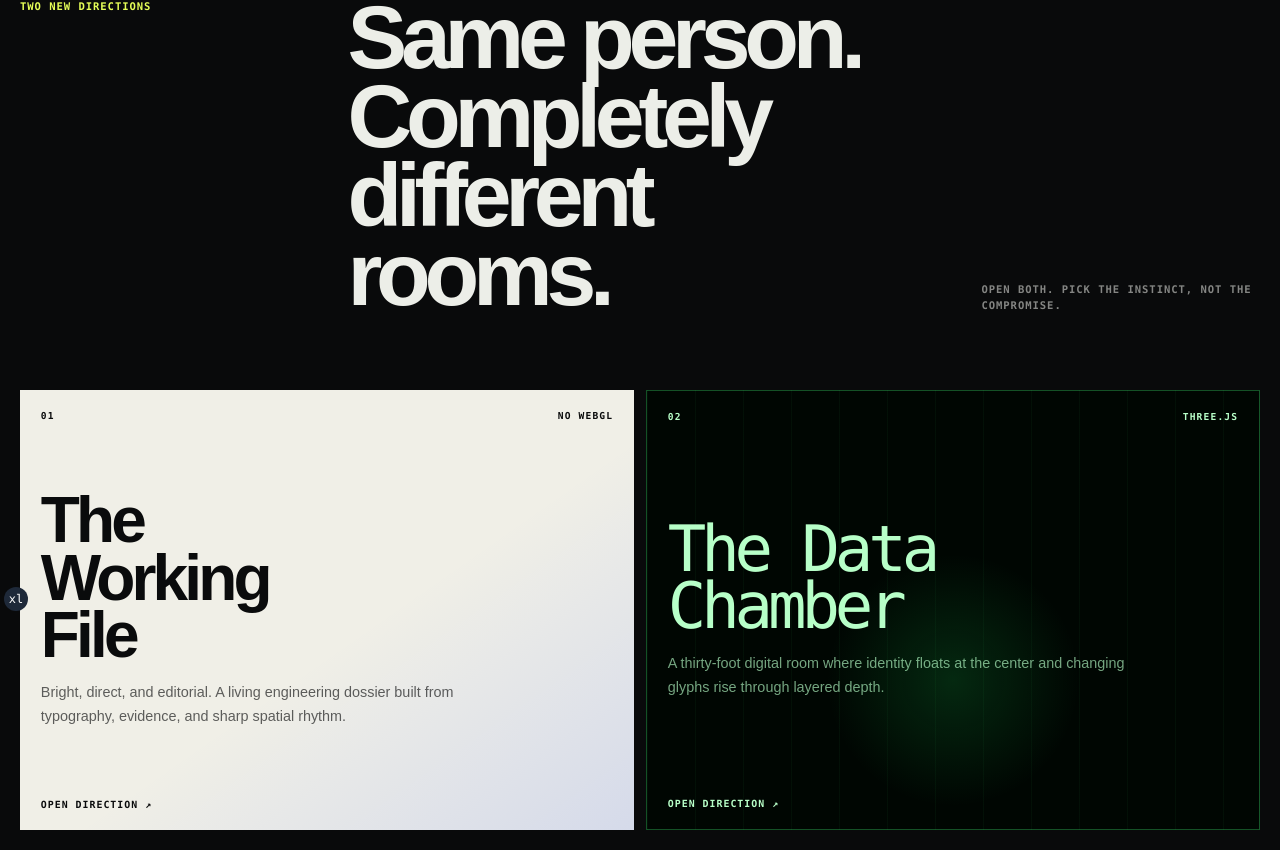
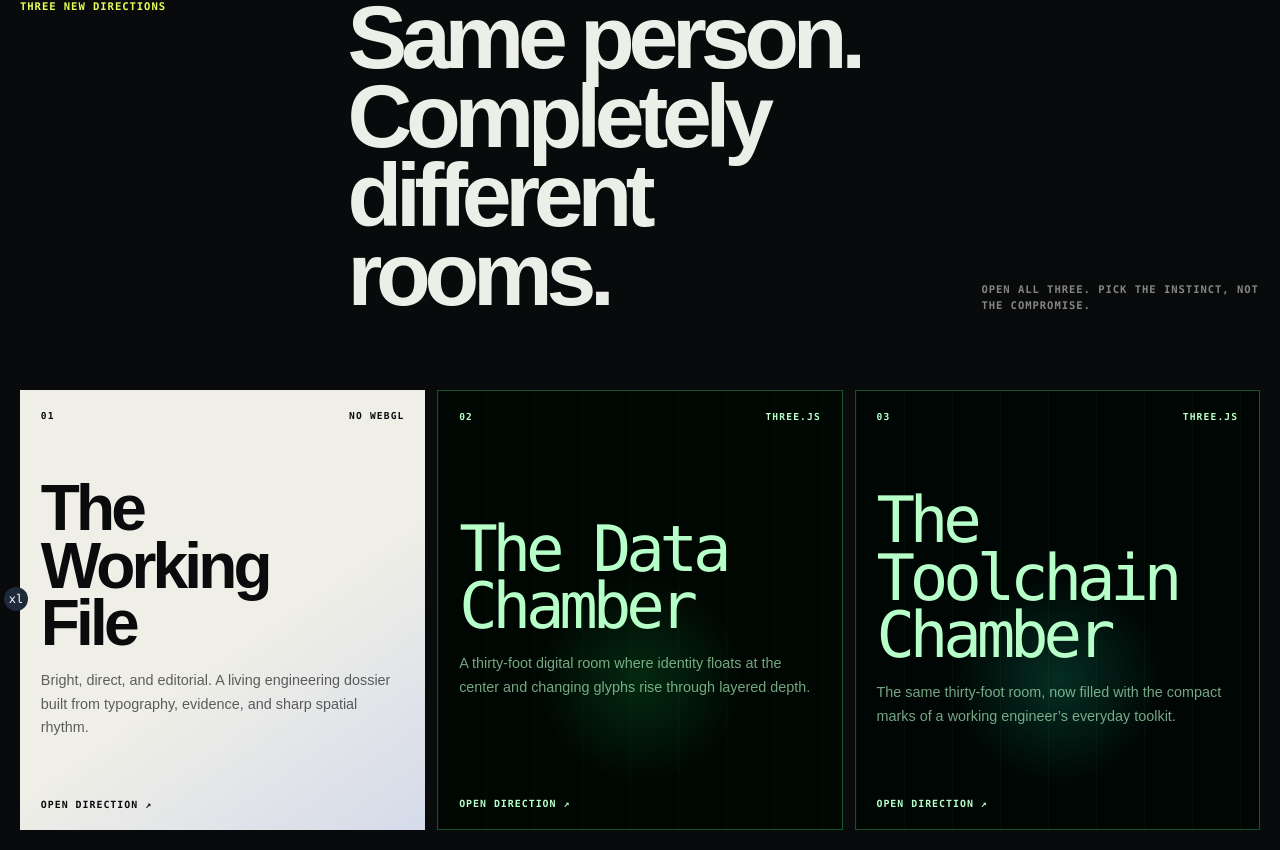
Before and after one commit to DBULL7/personal-site, a Next.js app: page /directions in a window 1280 px wide. Shown: the part 185-1035 px from the top of the page. Built offline with nearby package versions, Linux system fonts and the light colour scheme; no server answers.

Commit message:
add toolchain matrix chamber direction

```diff
--- a/app/directions/directions.module.css
+++ b/app/directions/directions.module.css
@@ -73,7 +73,7 @@
   display: grid;
   width: min(100%, 88rem);
   margin: 0 auto;
-  grid-template-columns: repeat(2, 1fr);
+  grid-template-columns: repeat(3, 1fr);
   gap: 0.75rem;
 }
 
@@ -97,7 +97,8 @@
     linear-gradient(145deg, transparent 55%, rgba(31, 78, 255, 0.13)), #f0efe7;
 }
 
-.matrixCard {
+.matrixCard,
+.toolkitCard {
   border: 1px solid rgba(67, 255, 123, 0.3);
   color: #b7ffc8;
   background:
@@ -112,6 +113,21 @@
       transparent 30%
     ),
     #000602;
+}
+
+.toolkitCard {
+  background:
+    repeating-linear-gradient(
+      90deg,
+      rgba(67, 255, 123, 0.04) 0 1px,
+      transparent 1px 3rem
+    ),
+    radial-gradient(
+      circle at 50% 66%,
+      rgba(31, 255, 196, 0.16),
+      transparent 30%
+    ),
+    #000604;
 }
 
 .cardTopline {
@@ -136,7 +152,8 @@
   letter-spacing: -0.06em;
 }
 
-.matrixCard h2 {
+.matrixCard h2,
+.toolkitCard h2 {
   font-family: ui-monospace, SFMono-Regular, Menlo, monospace;
   font-weight: 500;
   letter-spacing: -0.08em;
@@ -179,6 +196,16 @@
   }
 }
 
+@media (min-width: 761px) and (max-width: 1060px) {
+  .grid {
+    grid-template-columns: repeat(2, 1fr);
+  }
+
+  .toolkitCard {
+    grid-column: 1 / -1;
+  }
+}
+
 @media (prefers-reduced-motion: reduce) {
   .card {
     transition: none;
--- a/app/directions/matrix/matrix-direction-experience.tsx
+++ b/app/directions/matrix/matrix-direction-experience.tsx
@@ -12,12 +12,19 @@ const details = [
   ['CLIENTS', 'APPLE / CHICK-FIL-A']
 ] as const
 
-export function MatrixDirectionExperience() {
+type MatrixDirectionExperienceProps = {
+  variant?: 'matrix' | 'toolkit'
+}
+
+export function MatrixDirectionExperience({
+  variant = 'matrix'
+}: MatrixDirectionExperienceProps) {
   const [paused, setPaused] = useState(false)
+  const isToolkit = variant === 'toolkit'
 
   return (
     <main className={styles.page}>
-      <MatrixChamber paused={paused} />
+      <MatrixChamber paused={paused} glyphSet={variant} />
       <div className={styles.scanlines} aria-hidden="true" />
       <div className={styles.vignette} aria-hidden="true" />
 
@@ -25,9 +32,13 @@ export function MatrixDirectionExperience() {
         <Link href="/" className={styles.brand}>
           DB://
         </Link>
-        <span>DIRECTION_02 / THREE.JS</span>
+        <span>DIRECTION_{isToolkit ? '03' : '02'} / THREE.JS</span>
         <nav aria-label="Design direction navigation">
-          <Link href="/directions/editorial">01_NO_WEBGL</Link>
+          {isToolkit ? (
+            <Link href="/directions/matrix">02_MATRIX</Link>
+          ) : (
+            <Link href="/directions/editorial">01_NO_WEBGL</Link>
+          )}
           <Link href="/directions">EXIT_STUDY</Link>
         </nav>
       </header>
@@ -73,7 +84,9 @@ export function MatrixDirectionExperience() {
           <i />
           <span>FAR</span>
         </div>
-        <small>ASCII / KANA / NUMERIC</small>
+        <small>
+          {isToolkit ? 'REACT / NODE / TS / AI' : 'ASCII / KANA / NUMERIC'}
+        </small>
       </aside>
 
       <div className={styles.controls}>
@@ -82,7 +95,13 @@ export function MatrixDirectionExperience() {
           aria-pressed={paused}
           onClick={() => setPaused((current) => !current)}
         >
-          {paused ? 'RESUME_RAIN' : 'PAUSE_RAIN'}
+          {paused
+            ? isToolkit
+              ? 'RESUME_FLOW'
+              : 'RESUME_RAIN'
+            : isToolkit
+              ? 'PAUSE_FLOW'
+              : 'PAUSE_RAIN'}
         </button>
         <span>MOVE_CURSOR_TO_SHIFT_VIEW</span>
       </div>
--- a/app/directions/page.tsx
+++ b/app/directions/page.tsx
@@ -4,7 +4,7 @@ import styles from './directions.module.css'
 
 export const metadata: Metadata = {
   title: 'Design Directions | Devon Bull',
-  description: 'Two alternate design directions for Devon Bull’s portfolio.',
+  description: 'Three alternate design directions for Devon Bull’s portfolio.',
   robots: { index: false, follow: false }
 }
 
@@ -26,6 +26,15 @@ const directions = [
       'A thirty-foot digital room where identity floats at the center and changing glyphs rise through layered depth.',
     href: '/directions/matrix',
     className: styles.matrixCard
+  },
+  {
+    id: '03',
+    type: 'Three.js',
+    name: 'The Toolchain Chamber',
+    description:
+      'The same thirty-foot room, now filled with the compact marks of a working engineer’s everyday toolkit.',
+    href: '/directions/toolkit',
+    className: styles.toolkitCard
   }
 ] as const
 
@@ -37,9 +46,9 @@ export default function DirectionsPage() {
         <span>Design study · 2026</span>
       </header>
       <section className={styles.intro}>
-        <p>Two new directions</p>
+        <p>Three new directions</p>
         <h1>Same person. Completely different rooms.</h1>
-        <span>Open both. Pick the instinct, not the compromise.</span>
+        <span>Open all three. Pick the instinct, not the compromise.</span>
       </section>
       <div className={styles.grid}>
         {directions.map((direction) => (
--- /dev/null
+++ b/app/directions/toolkit/page.tsx
@@ -0,0 +1,13 @@
+import type { Metadata } from 'next'
+import { MatrixDirectionExperience } from '../matrix/matrix-direction-experience'
+
+export const metadata: Metadata = {
+  title: 'The Toolchain Chamber | Design Direction',
+  description:
+    'A Three.js data chamber filled with the compact tools and symbols of Devon Bull’s daily engineering work.',
+  robots: { index: false, follow: false }
+}
+
+export default function ToolkitDirectionPage() {
+  return <MatrixDirectionExperience variant="toolkit" />
+}
--- a/components/space/matrix-chamber.tsx
+++ b/components/space/matrix-chamber.tsx
@@ -1,12 +1,34 @@
 'use client'
 
 import { useEffect, useRef, useState } from 'react'
+import type { IconDefinition } from '@fortawesome/fontawesome-svg-core'
+import {
+  faApple,
+  faChrome,
+  faDocker,
+  faGitAlt,
+  faGithub,
+  faNodeJs,
+  faOpenai,
+  faReact,
+  faSafari
+} from '@fortawesome/free-brands-svg-icons'
+import {
+  faCode,
+  faDatabase,
+  faTerminal
+} from '@fortawesome/free-solid-svg-icons'
 import * as THREE from 'three'
 import styles from './matrix-chamber.module.css'
 
 type MatrixChamberProps = {
   paused?: boolean
+  glyphSet?: 'matrix' | 'toolkit'
 }
+
+type RainGlyph =
+  | { type: 'text'; value: string; label?: string }
+  | { type: 'icon'; icon: IconDefinition; label: string }
 
 type GlyphParticle = {
   canvas: HTMLCanvasElement
@@ -24,27 +46,64 @@ type GlyphParticle = {
   brightness: number
 }
 
-const glyphs = [
+const matrixGlyphs: RainGlyph[] = [
   ...'0123456789ABCDEFGHIJKLMNOPQRSTUVWXYZ<>/\\[]{}+=-_#%&@',
   ...'アイウエオカキクケコサシスセソタチツテトナニヌネノハヒフヘホマミムメモヤユヨラリルレロワヲン',
   ...'零壱弐参肆伍陸漆捌玖'
+].map((value) => ({ type: 'text' as const, value }))
+
+const toolkitGlyphs: RainGlyph[] = [
+  { type: 'icon', icon: faReact, label: 'React' },
+  { type: 'icon', icon: faNodeJs, label: 'Node.js' },
+  { type: 'text', value: 'TS', label: 'TypeScript' },
+  { type: 'icon', icon: faTerminal, label: 'Terminal' },
+  { type: 'icon', icon: faChrome, label: 'Chrome' },
+  { type: 'icon', icon: faSafari, label: 'Safari' },
+  { type: 'icon', icon: faOpenai, label: 'OpenAI' },
+  { type: 'text', value: '✳', label: 'Claude / Anthropic' },
+  { type: 'icon', icon: faGithub, label: 'GitHub' },
+  { type: 'icon', icon: faGitAlt, label: 'Git' },
+  { type: 'icon', icon: faDocker, label: 'Docker' },
+  { type: 'icon', icon: faApple, label: 'Apple' },
+  { type: 'text', value: 'GO', label: 'Go' },
+  { type: 'icon', icon: faCode, label: 'Code' },
+  { type: 'icon', icon: faDatabase, label: 'Data' },
+  { type: 'text', value: '{}', label: 'Source' }
 ]
 
 function drawGlyph(
   canvas: HTMLCanvasElement,
   context: CanvasRenderingContext2D,
-  character: string,
+  glyph: RainGlyph,
   brightness: number
 ) {
   context.clearRect(0, 0, canvas.width, canvas.height)
   const alpha = Math.max(0.28, brightness)
-  context.font = '700 52px ui-monospace, SFMono-Regular, Menlo, monospace'
-  context.textAlign = 'center'
-  context.textBaseline = 'middle'
   context.shadowColor = `rgba(52, 255, 113, ${alpha})`
   context.shadowBlur = 14
   context.fillStyle = `rgba(117, 255, 156, ${alpha})`
-  context.fillText(character, canvas.width / 2, canvas.height / 2)
+
+  if (glyph.type === 'text') {
+    const fontSize = glyph.value.length > 1 ? 39 : 52
+    context.font = `700 ${fontSize}px ui-monospace, SFMono-Regular, Menlo, monospace`
+    context.textAlign = 'center'
+    context.textBaseline = 'middle'
+    context.fillText(glyph.value, canvas.width / 2, canvas.height / 2)
+    return
+  }
+
+  const [iconWidth, iconHeight, , , pathData] = glyph.icon.icon
+  const targetSize = 54
+  const scale = targetSize / Math.max(iconWidth, iconHeight)
+  const offsetX = (canvas.width - iconWidth * scale) / 2
+  const offsetY = (canvas.height - iconHeight * scale) / 2
+  const paths = Array.isArray(pathData) ? pathData : [pathData]
+
+  context.save()
+  context.translate(offsetX, offsetY)
+  context.scale(scale, scale)
+  paths.forEach((path) => context.fill(new Path2D(path)))
+  context.restore()
 }
 
 function makeMarker(text: string) {
@@ -90,7 +149,10 @@ function makeGlowTexture() {
   return texture
 }
 
-export function MatrixChamber({ paused = false }: MatrixChamberProps) {
+export function MatrixChamber({
+  paused = false,
+  glyphSet = 'matrix'
+}: MatrixChamberProps) {
   const hostRef = useRef<HTMLDivElement>(null)
   const canvasRef = useRef<HTMLCanvasElement>(null)
   const pausedRef = useRef(paused)
@@ -104,6 +166,7 @@ export function MatrixChamber({ paused = false }: MatrixChamberProps) {
     const host = hostRef.current
     const canvas = canvasRef.current
     if (!host || !canvas) return
+    const glyphs = glyphSet === 'toolkit' ? toolkitGlyphs : matrixGlyphs
 
     let renderer: THREE.WebGLRenderer
     try {
@@ -398,7 +461,7 @@ export function MatrixChamber({ paused = false }: MatrixChamberProps) {
       })
       renderer.dispose()
     }
-  }, [])
+  }, [glyphSet])
 
   return (
     <div ref={hostRef} className={styles.scene} aria-hidden="true">
@@ -408,7 +471,11 @@ export function MatrixChamber({ paused = false }: MatrixChamberProps) {
         <canvas ref={canvasRef} className={styles.canvas} />
       )}
       <span className={styles.renderStatus}>
-        {failed ? 'Static chamber' : 'Spatial render · 30 ft'}
+        {failed
+          ? 'Static chamber'
+          : glyphSet === 'toolkit'
+            ? 'Spatial render · 30 ft · toolkit'
+            : 'Spatial render · 30 ft'}
       </span>
     </div>
   )
```
